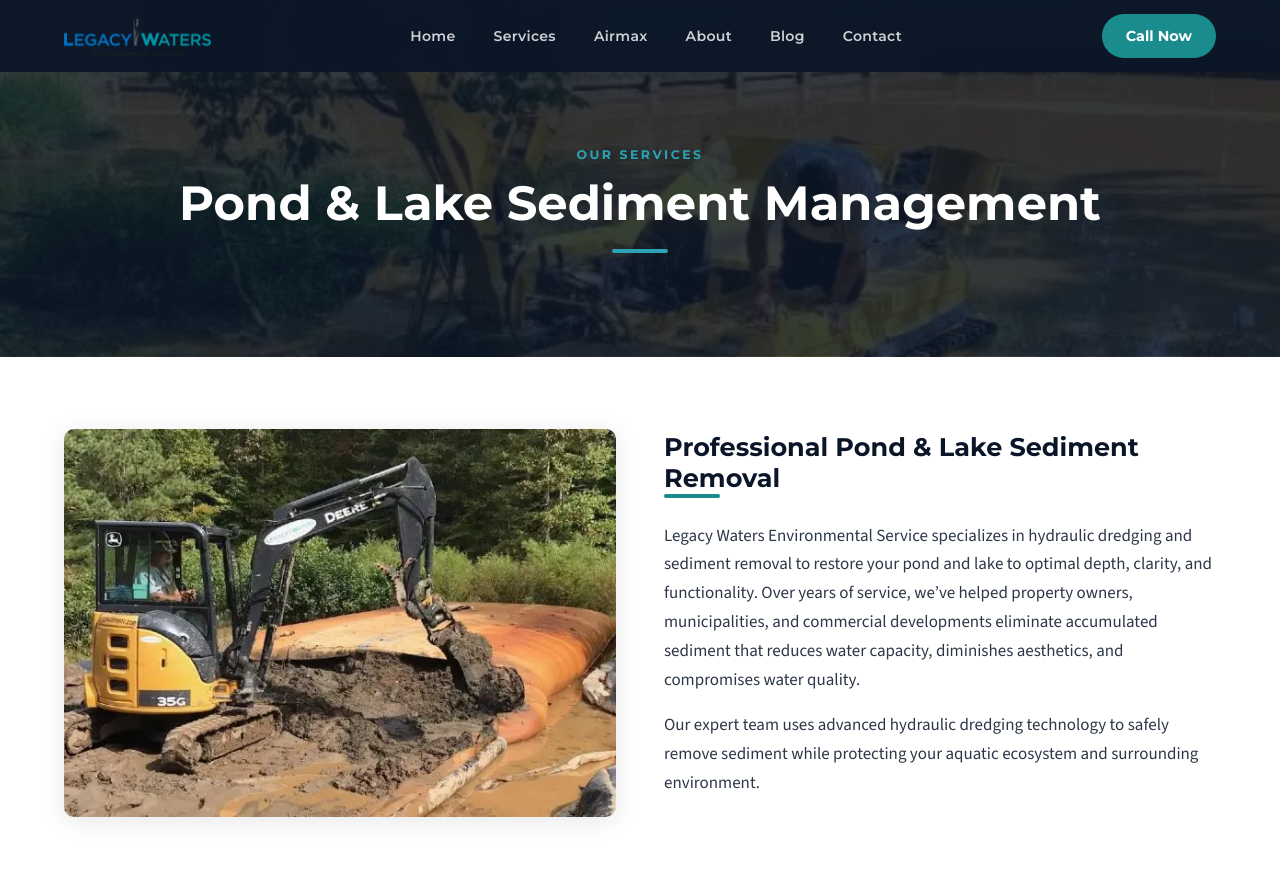
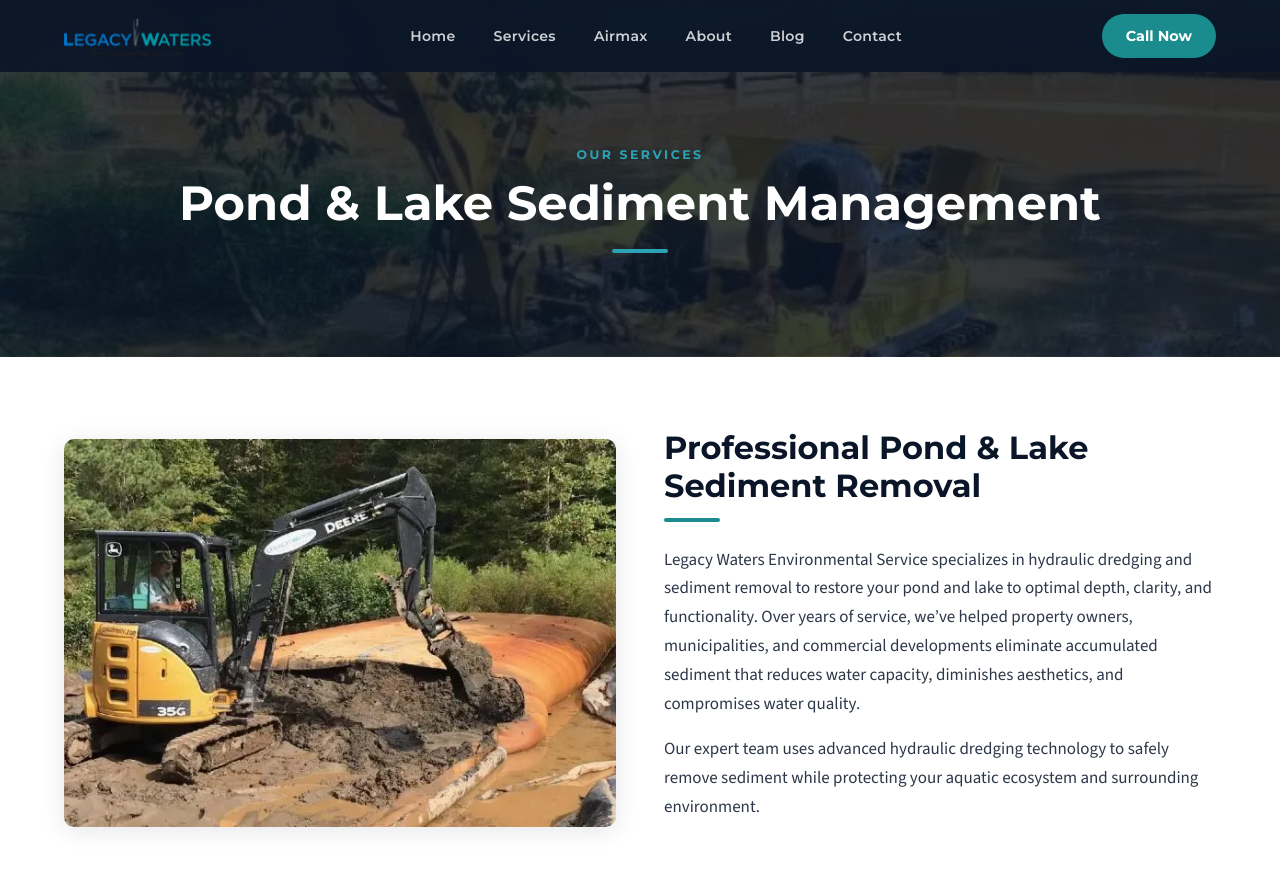
Before and after one commit to JimmyFlame77/Legacy-Waters, a Jekyll site: the page built from sediment-management.html, in a window 1280 px wide and 900 px high. Shown: the top 870 px of the window. Built offline with Jekyll 4.4.1, drawn with Linux system fonts in a browser that asks for light colours.

Commit message:
Update service.html

```diff
--- a/_layouts/service.html
+++ b/_layouts/service.html
@@ -21,7 +21,7 @@ layout: default
     </div>
     {% endif %}
     <div class="service-col service-text">
-      <h1>{{ page.intro.heading }}</h1>
+      <h2>{{ page.intro.heading }}</h2>
       <div class="accent-bar"></div>
       {{ page.intro.text | markdownify }}
     </div>
@@ -34,7 +34,7 @@ layout: default
 <section class="info-cards-section fade-in">
   <div class="container">
     {% if page.cards.label %}<span class="section-label">{{ page.cards.label }}</span>{% endif %}
-    {% if page.cards.heading %}<h2 class="section-heading">{{ page.cards.heading }}</h2>{% endif %}
+    {% if page.cards.heading %}<h3 class="section-heading">{{ page.cards.heading }}</h3>{% endif %}
     <div class="accent-bar accent-bar-center"></div>
     <div class="info-cards-grid">
       {% for card in page.cards.items %}
```
